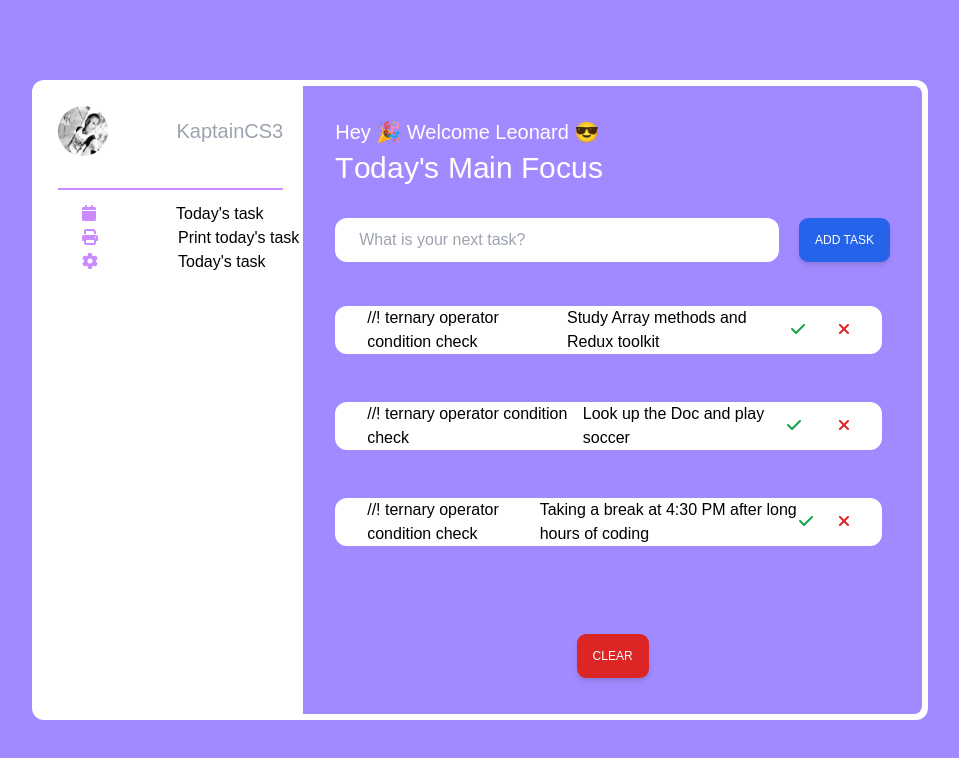
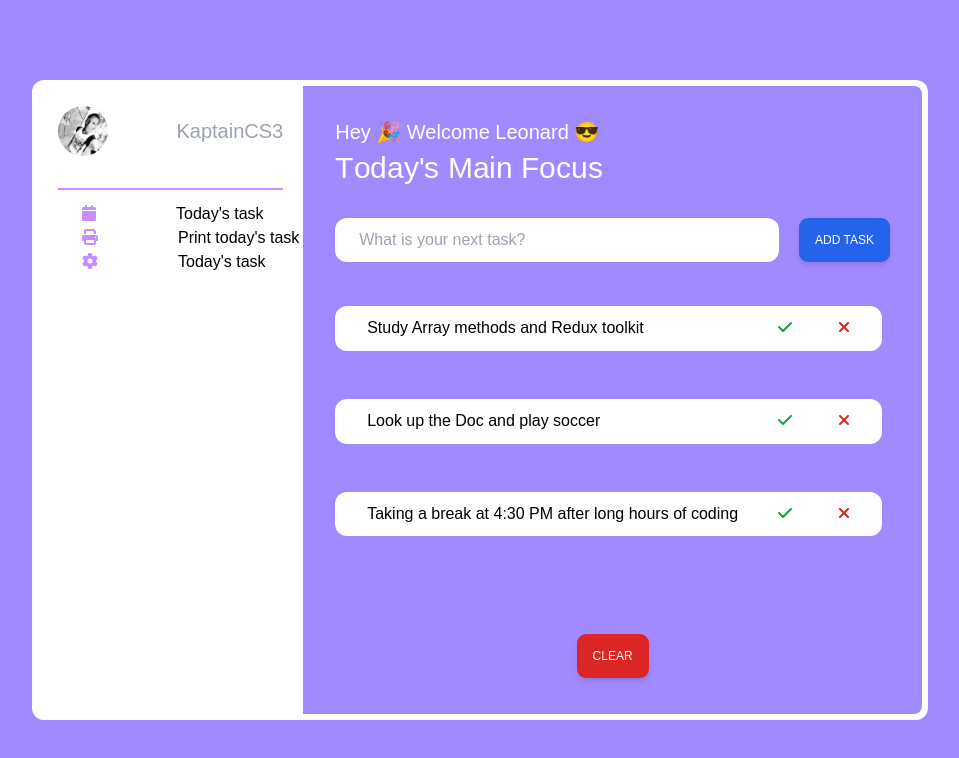
Before and after one commit to KaptainCS3/MentorShip__Digital_Rental, a React (Create React App) app in the folder DAY 1/todo-app/: page / in a window 1280 px wide. Shown: the top 758 px of the page, without its empty margins (160-1119 px from the left). Built offline with nearby package versions, Linux system fonts and the light colour scheme.

Commit message:
minor changes

```diff
--- a/DAY 1/todo-app/src/components/Todo.js
+++ b/DAY 1/todo-app/src/components/Todo.js
@@ -25,7 +25,7 @@ const Todo = (props) => {
     <section className="mt-2 mb-12 mr-2">
       <div className="flex rounded-[.75em] bg-[#fff] h-[auto] min-h-[2.8em] shadow-none">
         <div className="flex flex-row justify-between w-full items-center px-8">
-          //! ternary operator condition check
+          {/* //! ternary operator condition check */}
           <div style={{ textDecoration: mark ? "line-through" : "" }}>
             {props.task}
           </div>
```
